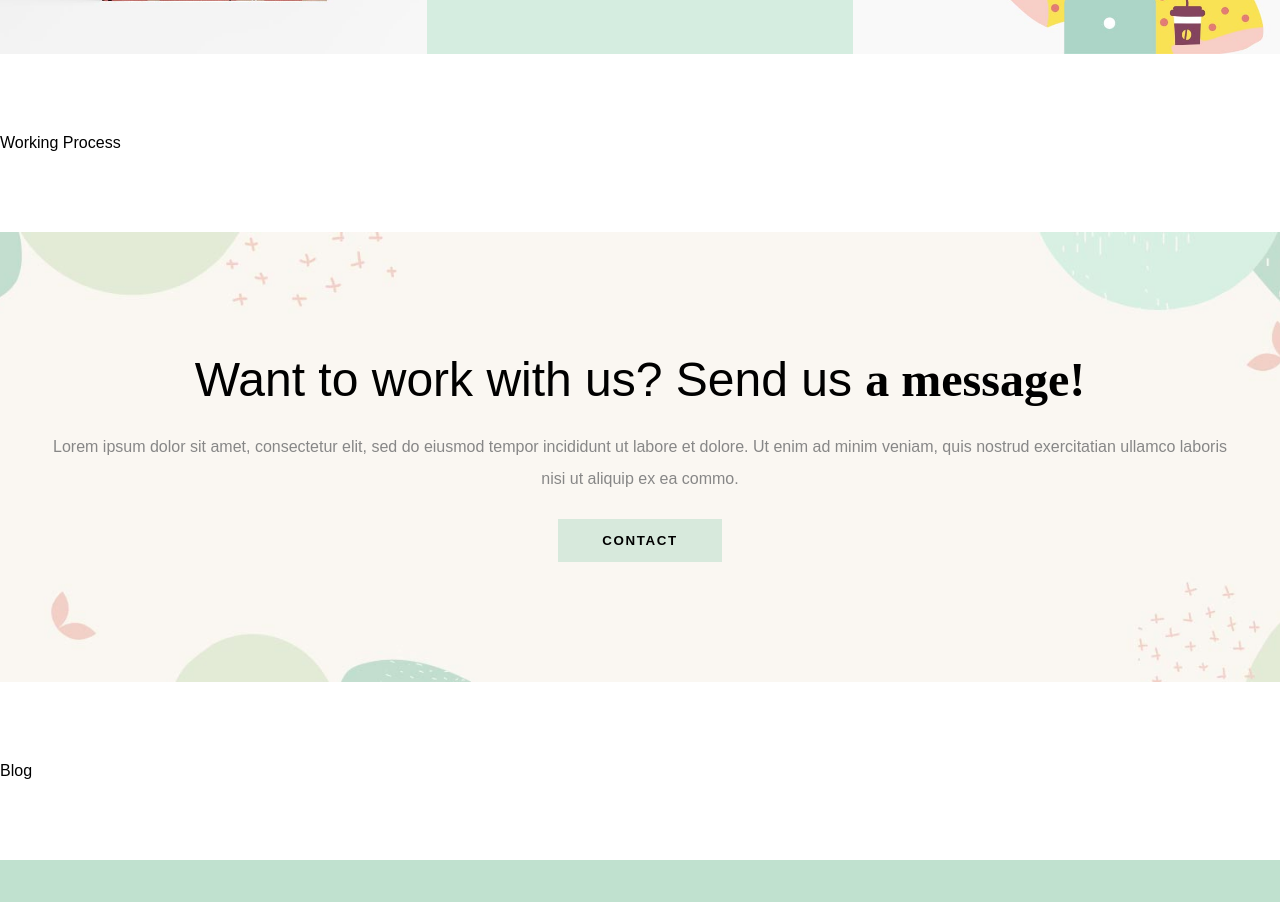
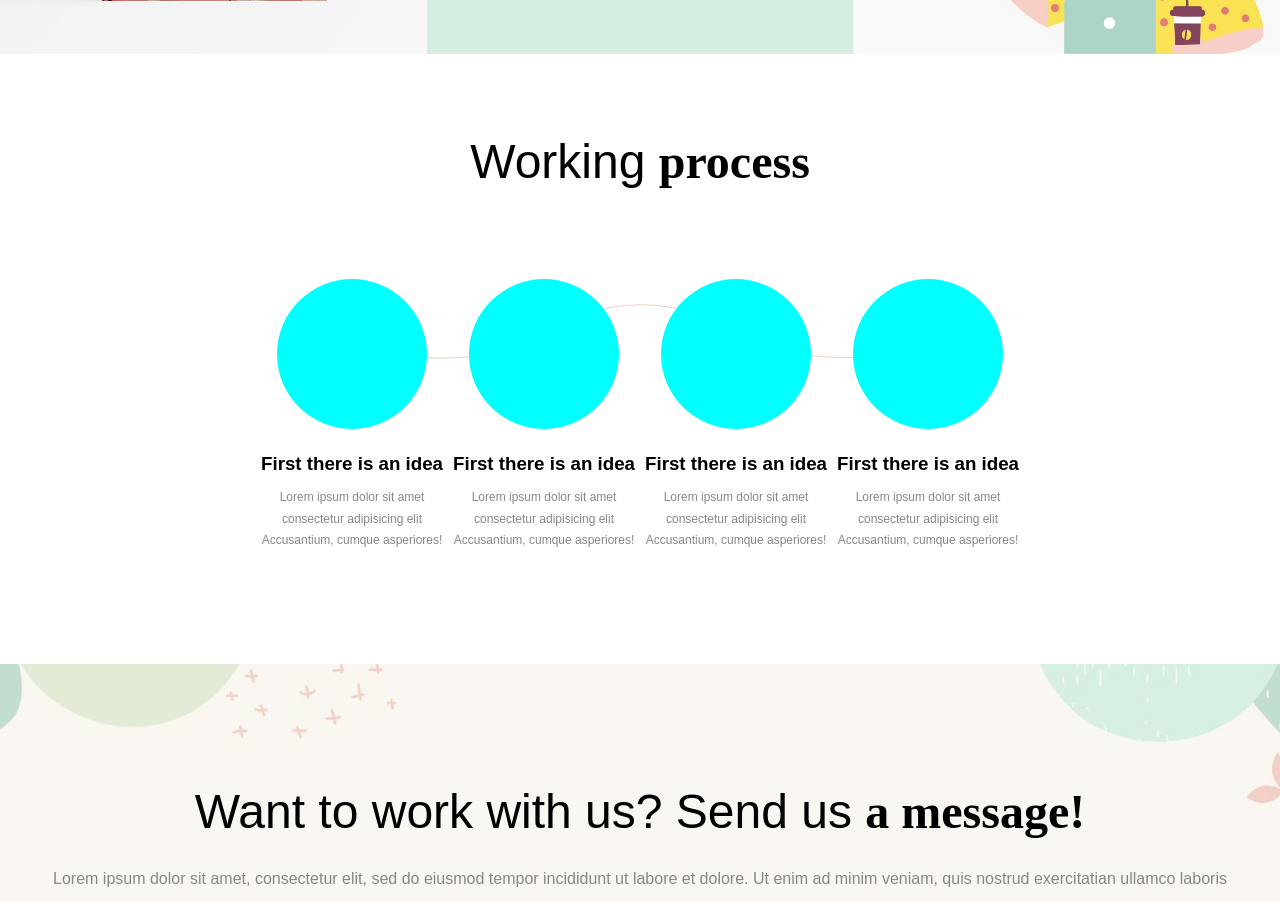
Before and after one commit to StefaniaSgreva/proj-html-vuejs, a Vue app: page / in a window 1280 px wide. Shown: the part 1000-1902 px from the top of the page. Built offline with nearby package versions, Linux system fonts and the light colour scheme; a web font is replaced by a local one.

Commit message:
section 'working process' first basic layout

```diff
--- a/src/assets/styles/main.scss
+++ b/src/assets/styles/main.scss
@@ -28,6 +28,10 @@ body{
 section{
     margin-bottom: 5rem;
 }
+h2{
+    font-size: 3rem;
+    font-weight: lighter;
+}
 img{
     max-width: 100%;
 }
@@ -38,6 +42,11 @@ ul{
         text-decoration: none;
         color: $text-color;
     }
+}
+.container{
+    width: 60%;
+    margin: 0 auto;
+    // border: 1px solid red;
 }
 .font-italic{
     font-family: $italic-font;
--- a/src/components/AppWorkingProcess.vue
+++ b/src/components/AppWorkingProcess.vue
@@ -1,6 +1,35 @@
 <template>
-    <section>
-        Working Process
+    <section id="process">
+        <div class="container">
+            <h2>Working <span class="font-italic">process</span></h2>
+            <div class="box">
+                <div class="wave">
+                    <svg xmlns="http://www.w3.org/2000/svg" width="fit-content" height="126" viewBox="0 0 1095.3 126"><path d="M2.3 58s70 50.4 177 52c101.5 1.5 145.1-20.7 170-31.8 5.9-2.6 38.9-20.5 38.9-20.5 3.8-2.8 72.7-43.4 159.4-43.7s132.1 29.3 162.3 45.4c0 0 26.6 14.5 36.7 19.3 2.9 1.4 64.7 29.3 169.7 30.3s166-46.3 178-50" fill="none" stroke-width="2" stroke="#f1cfc6"/></svg>
+                </div>
+                <div class="row">
+                    <div class="coll">
+                        <div class="img"></div>
+                        <h3>First there is an idea</h3>
+                        <p>Lorem ipsum dolor sit amet consectetur adipisicing elit Accusantium, cumque asperiores!</p>
+                    </div>
+                    <div class="coll">
+                        <div class="img"></div>
+                        <h3>First there is an idea</h3>
+                        <p>Lorem ipsum dolor sit amet consectetur adipisicing elit Accusantium, cumque asperiores!</p>
+                    </div>
+                    <div class="coll">
+                        <div class="img"></div>
+                        <h3>First there is an idea</h3>
+                        <p>Lorem ipsum dolor sit amet consectetur adipisicing elit Accusantium, cumque asperiores!</p>
+                    </div>
+                    <div class="coll">
+                        <div class="img"></div>
+                        <h3>First there is an idea</h3>
+                        <p>Lorem ipsum dolor sit amet consectetur adipisicing elit Accusantium, cumque asperiores!</p>
+                    </div>
+                </div>
+            </div>
+        </div>
     </section>
 </template>
 
@@ -11,5 +40,53 @@
 </script>
 
 <style lang="scss" scoped>
+@use '../assets/styles/partials/variables' as *;
+@use '../assets/styles/partials/mixins' as *;
 
+    #process{
+        text-align: center;
+
+
+        .box{
+            width: 100%;
+            // margin-top: -11rem;
+
+            .wave{
+                margin-top: 5rem;
+                padding: 0 5rem;
+            }
+
+            .row{
+            width: 100%;
+            @include dflex-center;
+            margin-top: -11rem;
+
+
+            .coll{
+                flex-basis: calc(100% / 4);
+                padding: 2rem 0;
+
+                .img{
+                    background-color: aqua;
+                    width: 150px;
+                    height: 150px;
+                    border-radius: 50%;
+                    margin: 1.5rem auto;
+                }
+
+                h3{
+                    font-weight: 600;
+                    margin-bottom: .75rem;
+                }
+
+                p{
+                    font-size: .75rem;
+                    color: $text-color-gray;
+                    line-height: 1.8;
+                }
+            }
+        }
+        }
+
+    }
 </style>
--- a/src/components/CallToAction.vue
+++ b/src/components/CallToAction.vue
@@ -26,10 +26,7 @@
     text-align: center;
     @include dflex-center-col;
 
-    h2{
-        font-size: 3rem;
-        font-weight: lighter;
-    }
+
     p{
         width: 1200px;
         line-height: 2rem;
--- a/src/data/arrays.js
+++ b/src/data/arrays.js
@@ -57,4 +57,43 @@ const footerMenu = [
 
     }
 ];
-export {headerLinks, footerMenu};
+const process = [
+    {
+        src: "../assets/images/",
+        titol: "First there is an idea",
+        text: "Lorem ipsum dolor sit, conetu adipisc sed be et ore aliqua pleasure itself.",
+    },
+    {
+        src: "../assets/images/",
+        titol: "Then we talk about",
+        text: "Lorem ipsum dolor sit, conetu adipisc sed be et ore aliqua pleasure itself.",
+    },
+    {
+        src: "../assets/images/",
+        titol: "And we think about",
+        text: "Lorem ipsum dolor sit, conetu adipisc sed be et ore aliqua pleasure itself.",
+    },
+    {
+        src: "../assets/images/",
+        titol: "So we draw along",
+        text: "Lorem ipsum dolor sit, conetu adipisc sed be et ore aliqua pleasure itself.",
+    }
+];
+const blogPosts = [
+    {
+        src: "../assets/images/h-2-blog-img-1.jpg",
+        title: "This way, loves: a detailed guide through new design",
+        credits: "by Emily Fields"
+    },
+    {
+        src: "../assets/images/h-2-blog-img-2.jpg",
+        title: "I try to give people a different way of looking art",
+        credits: "by Emily Fields"
+    },
+    {
+        src: "../assets/images/h-2-blog-img-3.jpg",
+        title: "Introduce Richard Laperrière of those amazing features",
+        credits: "by Emily Fields"
+    }
+];
+export {headerLinks, footerMenu, process, blogPosts};
```
